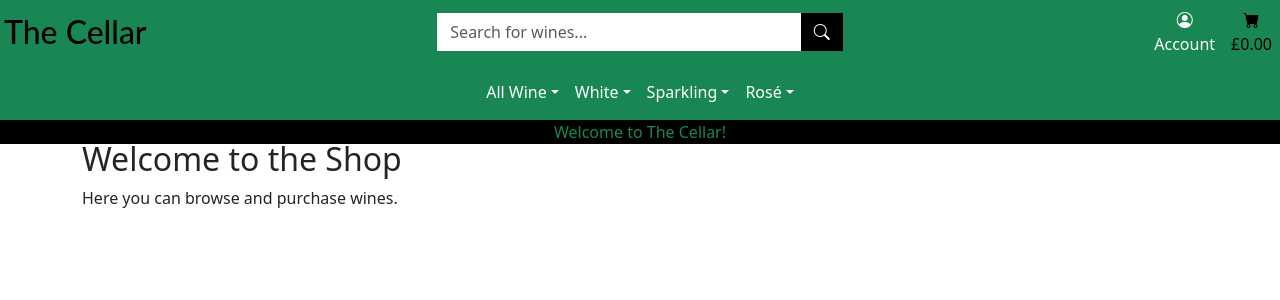
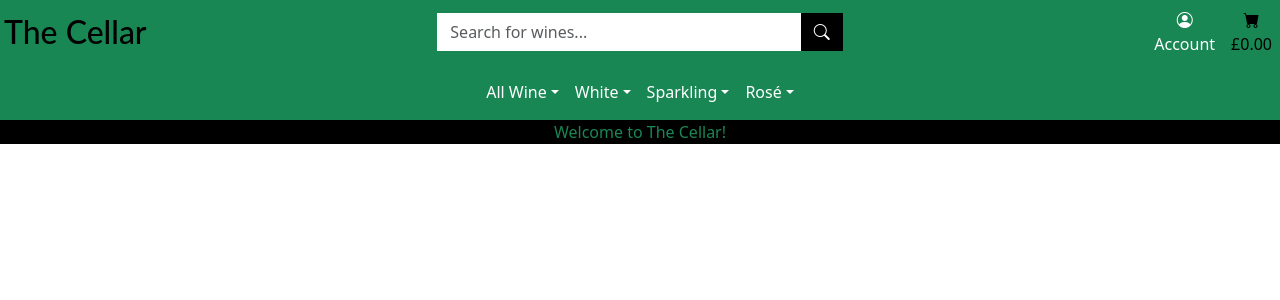
Before and after one commit to Dinacoding/the_cellar, a Django app: page /shop/ in a window 1280 px wide. Shown: the top 300 px of the page. Run offline with Django 5.2, Linux system fonts and the light colour scheme; some libraries are stand-ins or nearby versions.

Commit message:
shop_home.html template initialising

```diff
--- a/shop/templates/shop_home.html
+++ b/shop/templates/shop_home.html
@@ -1,8 +1,6 @@
 {% extends "base.html" %}
+{% load static %}
 
 {% block content %}
-<div class="container">
-  <h2>Welcome to the Shop</h2>
-  <p>Here you can browse and purchase wines.</p>
-</div>
+
 {% endblock %}
```
Also changed, not shown: db.sqlite3.
